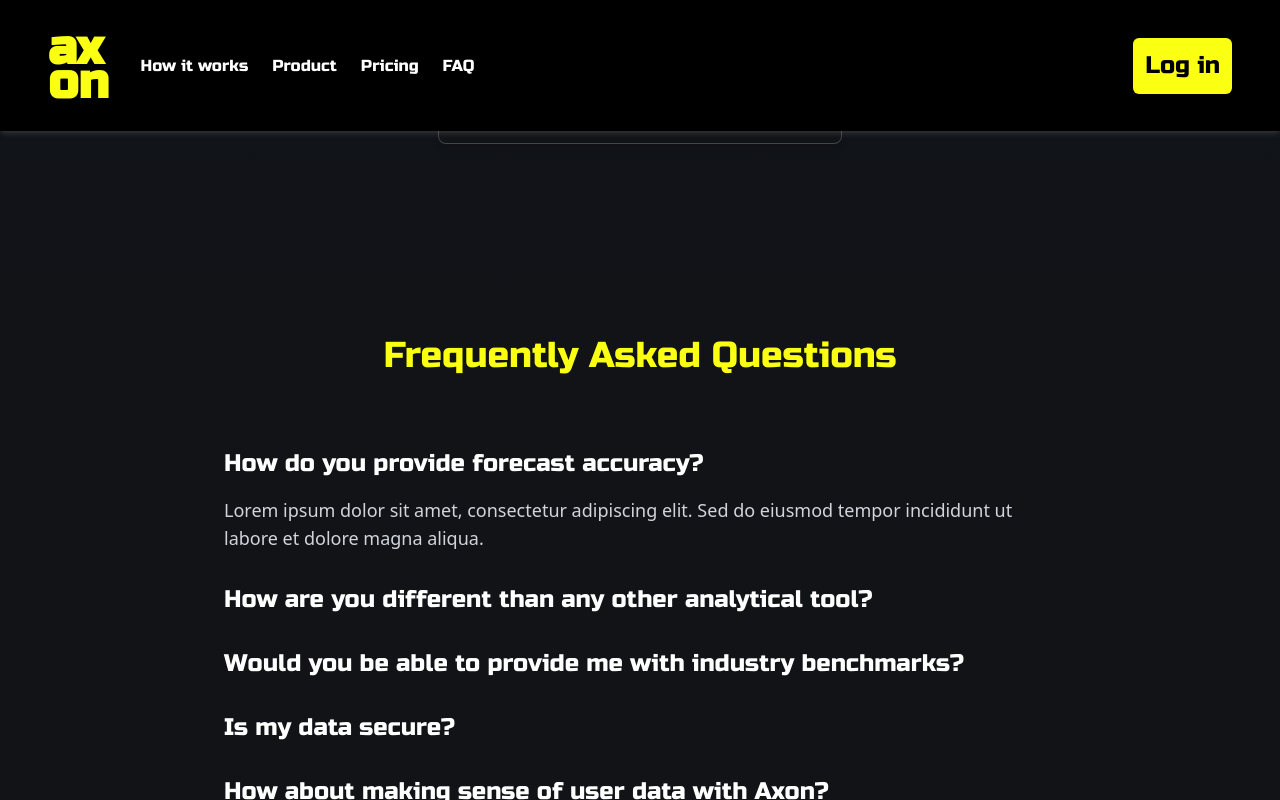
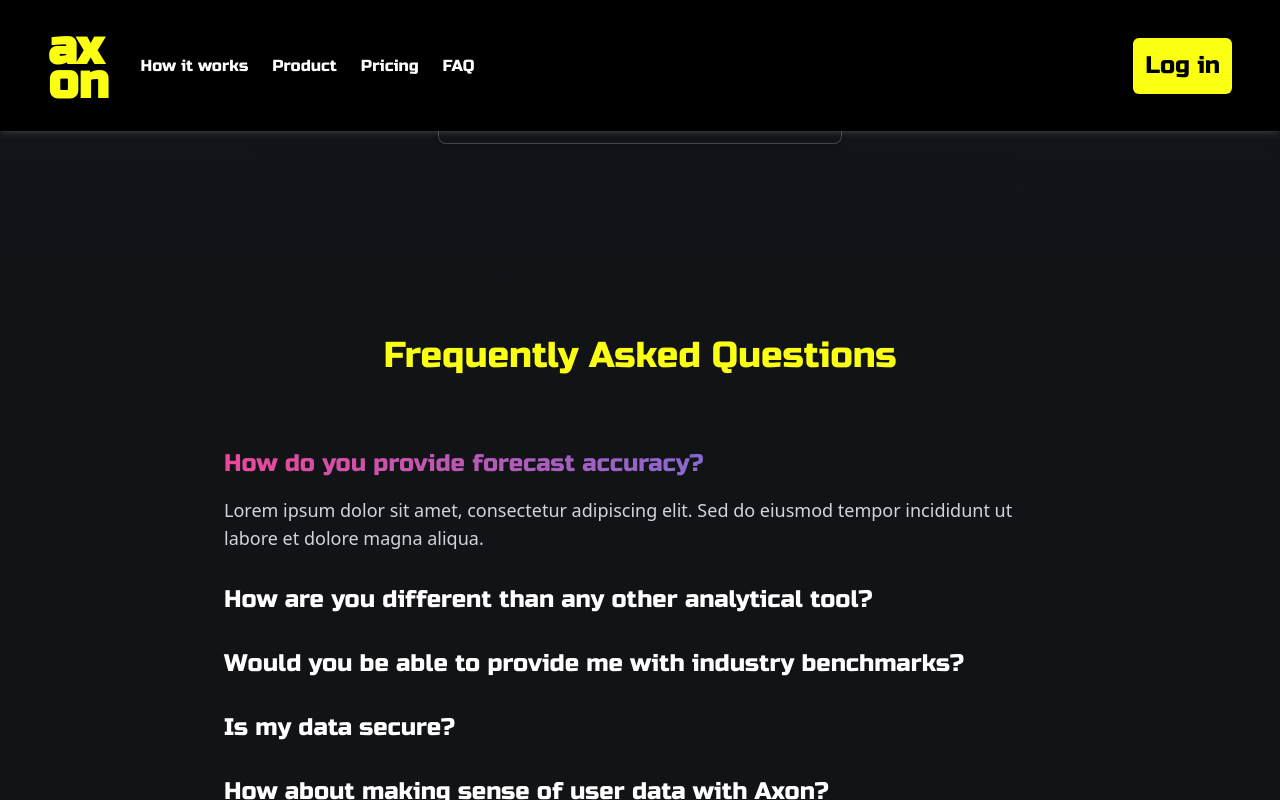
Before and after one commit to WitkowskiMichau/axon-website, a Next.js app: page / in a window 1280 px wide. Both pictures are taken after a click on the element "How do you provide forecast accuracy?". Shown: the part 3200-4000 px from the top of the page. Built offline with nearby package versions, Linux system fonts and the light colour scheme.

Commit message:
extra styling

```diff
--- a/src/components/sections/FaqItem.tsx
+++ b/src/components/sections/FaqItem.tsx
@@ -1,30 +1,62 @@
-import React, {useState} from "react";
+import React, { useRef, useEffect, useState } from "react";
 
 interface FAQItemProps {
     question: string;
 }
 
-const FAQItem = ({question}: FAQItemProps) => {
+const FAQItem: React.FC<FAQItemProps> = ({ question }) => {
     const [isOpen, setIsOpen] = useState(false);
+    const ref = useRef<HTMLDivElement>(null);
+    const [isVisible, setIsVisible] = useState(false);
 
     const toggleAnswer = () => {
         setIsOpen(!isOpen);
     };
 
+    useEffect(() => {
+        const observer = new IntersectionObserver(
+            ([entry]) => {
+                if (entry.isIntersecting) {
+                    setIsVisible(true);
+                    observer.disconnect();
+                }
+            },
+            { threshold: 0.1 }
+        );
+
+        if (ref.current) {
+            observer.observe(ref.current);
+        }
+
+        return () => {
+            if (ref.current) {
+                observer.unobserve(ref.current);
+            }
+        };
+    }, []);
+
     return (
-        <div className=" mb-4">
+        <div
+            ref={ref}
+            className={`mb-4 ${isVisible ? 'animate-fade-in' : ''}`}
+            style={{ animationDelay: `${isOpen ? 0 : 0.2}s` }}
+        >
             <h3
-                className="text-2xl font-russo text-white cursor-pointer"
+                className={`text-2xl font-russo cursor-pointer transition-colors duration-500 ${
+                    isOpen ? 'bg-gradient-to-r from-pink-500 to-blue-500 bg-clip-text text-transparent' : 'text-white'
+                }`}
                 onClick={toggleAnswer}
             >
                 {question}
             </h3>
             <div
-                className={`overflow-hidden transition-height duration-500 ease-in-out ${
-                    isOpen ? "h-auto" : "h-0"
+                className={`overflow-hidden transition-[max-height,opacity] duration-500 ease-in-out ${
+                    isOpen ? "max-h-screen opacity-100" : "max-h-0 opacity-0"
                 }`}
             >
-                <p className="text-lg text-gray-300 mt-4">{isOpen && "Lorem ipsum dolor sit amet, consectetur adipiscing elit. Sed do eiusmod tempor incididunt ut labore et dolore magna aliqua."}</p>
+                <p className="text-lg text-gray-300 mt-4">
+                    {isOpen && "Lorem ipsum dolor sit amet, consectetur adipiscing elit. Sed do eiusmod tempor incididunt ut labore et dolore magna aliqua."}
+                </p>
             </div>
         </div>
     );
--- a/src/components/sections/PriceItem.tsx
+++ b/src/components/sections/PriceItem.tsx
@@ -1,4 +1,4 @@
-import React from "react";
+import React, { useRef, useEffect, useState } from "react";
 
 interface PriceItemProps {
     title: string;
@@ -8,9 +8,37 @@ interface PriceItemProps {
 }
 
 const PriceItem: React.FC<PriceItemProps> = ({ title, price, features, index }) => {
+    const ref = useRef<HTMLDivElement>(null);
+    const [isVisible, setIsVisible] = useState(false);
+
+    useEffect(() => {
+        const observer = new IntersectionObserver(
+            ([entry]) => {
+                if (entry.isIntersecting) {
+                    setIsVisible(true);
+                    observer.disconnect();
+                }
+            },
+            { threshold: 0.1 }
+        );
+
+        if (ref.current) {
+            observer.observe(ref.current);
+        }
+
+        return () => {
+            if (ref.current) {
+                observer.unobserve(ref.current);
+            }
+        };
+    }, []);
+
     return (
-        <div className="price-item-hover-effect p-6 bg-gradient-to-b from-gray-900 to-darkBlue rounded-lg shadow-md fade-in-top border border-white border-opacity-20"
-             style={{animationDelay: `${index * 0.2}s`}}>
+        <div
+            ref={ref}
+            className={`price-item-hover-effect p-6 bg-gradient-to-b from-gray-900 to-darkBlue rounded-lg shadow-md fade-in-top border border-white border-opacity-20 ${isVisible ? 'animate-fade-in' : ''}`}
+            style={{ animationDelay: `${index * 0.2}s` }}
+        >
             <h3 className="text-3xl font-bold mb-8 bg-gradient-to-r from-pink-500 to-blue-500 bg-clip-text text-transparent">{title}</h3>
             <p className="text-2xl mb-6 text-primaryYellow p-3">{price}</p>
             <ul className="list-disc list-inside text-white">
--- a/src/components/sections/Pricing.tsx
+++ b/src/components/sections/Pricing.tsx
@@ -43,7 +43,7 @@ const Pricing = () => {
     ];
 
     return (
-        <div className='bg-gradient-to-b from-gray-900 to-darkBlue shadow-lg'>
+        <div className="bg-gradient-to-b from-gray-900 to-darkBlue shadow-lg">
             <section className="container py-12 mx-auto">
                 <div className="pb-24">
                     <h2 className="text-4xl font-russo text-primaryYellow mb-16 mt-16 text-center">Pricing Plans</h2>
--- a/tailwind.config.js
+++ b/tailwind.config.js
@@ -26,6 +26,15 @@ var config = {
                 '90s-pink': '#FF69B4',
                 'primary-yellow': '#FFD700',
             },
+            keyframes: {
+                'fade-in': {
+                    '0%': { opacity: '0', transform: 'translateY(20px)' },
+                    '100%': { opacity: '1', transform: 'translateY(0)' },
+                },
+            },
+            animation: {
+                'fade-in': 'fade-in 1s ease-out forwards',
+            },
         },
     },
     plugins: [],
```
Also changed, not shown: tailwind.config.ts (+9 -0 lines).
